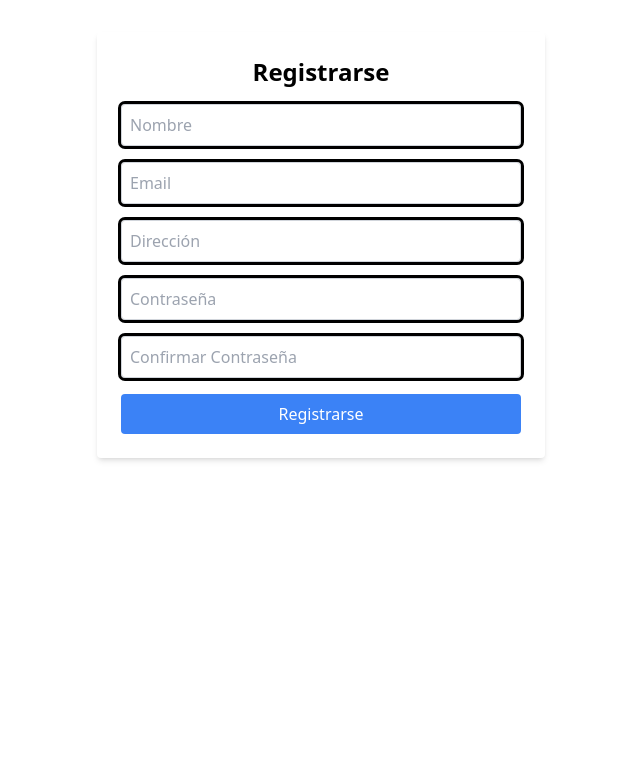
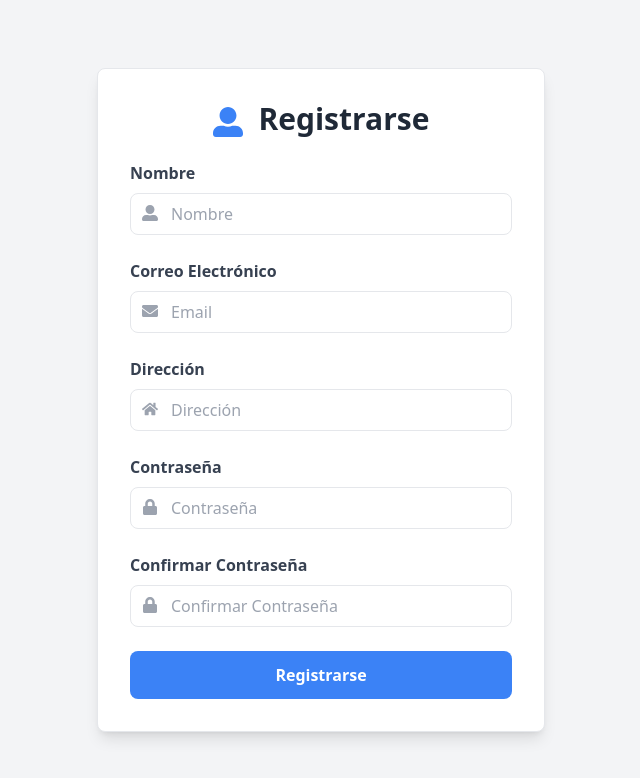
Before and after one commit to ldecasanova/Frontend-proyecto, a React (Vite) app: page /register in a window 1280 px wide. Shown: the top 778 px of the page, without its empty margins (319-959 px from the left). Built offline with nearby package versions, Linux system fonts and the light colour scheme.

Commit message:
avance ux ui

```diff
--- a/src/components/AdoptantesList.tsx
+++ b/src/components/AdoptantesList.tsx
@@ -99,7 +99,7 @@ function AdoptantesList() {
   return (
     <div className="p-8 max-w-7xl mx-auto bg-white rounded-lg shadow-lg">
       <div className="flex justify-between items-center mb-8">
-        <h1 className="text-4xl font-bold text-gray-800">Lista de Adoptantes</h1>
+        <h1 className="text-4xl font-bold text-gray-800">Lista de Clientes</h1>
         <div className="flex space-x-4">
           <button
             className="bg-blue-500 hover:bg-blue-600 text-white font-semibold py-2 px-4 rounded shadow transition duration-300"
@@ -117,7 +117,7 @@ function AdoptantesList() {
             className="bg-green-500 hover:bg-green-600 text-white font-semibold py-2 px-4 rounded shadow transition duration-300"
             onClick={() => navigate('/agregar-adoptante')}
           >
-            Agregar Adoptante
+            Agregar Cliente
           </button>
         </div>
       </div>
@@ -191,7 +191,7 @@ function AdoptantesList() {
         </div>
       ) : (
         <div className="flex justify-center items-center h-64">
-          <p className="text-gray-600 text-lg">No hay adoptantes registrados.</p>
+          <p className="text-gray-600 text-lg">No hay Clientes registrados.</p>
         </div>
       )}
     </div>
--- a/src/components/Auth/Login.tsx
+++ b/src/components/Auth/Login.tsx
@@ -1,8 +1,8 @@
-// src/components/Login.tsx (simplificado)
 import { useState } from 'react';
 import api from '../../api/axios';
 import { useNavigate } from 'react-router-dom';
 import { toast } from 'react-toastify';
+import { FaUserAlt, FaLock, FaEnvelope } from 'react-icons/fa';
 import 'react-toastify/dist/ReactToastify.css';
 
 interface AutenticacionResponseDto {
@@ -30,13 +30,7 @@ function Login() {
         throw new Error('ID de usuario no recibido.');
       }
 
-      // Guardar el ID del usuario en localStorage
       localStorage.setItem('userId', userId.toString());
-
-      // Opcional: Guardar otros datos si los tienes
-      // localStorage.setItem('nombre', 'Juan Pérez');
-      // localStorage.setItem('email', 'juan.perez@example.com');
-      // localStorage.setItem('direccion', 'Calle Falsa 123');
 
       toast.success('Inicio de sesión exitoso', {
         position: 'top-center',
@@ -61,59 +55,79 @@ function Login() {
   };
 
   return (
-    <div className="flex flex-col space-y-4 max-w-md mx-auto mt-8 bg-white p-6 shadow-md rounded">
-      <h1 className="text-2xl text-center mb-4 font-bold">Iniciar Sesión</h1>
+    <div className="flex flex-col items-center justify-center min-h-screen bg-gray-100">
+      <div className="w-full max-w-md bg-white p-8 rounded-lg shadow-lg border border-gray-200">
+        <h1 className="text-3xl font-bold text-center text-gray-800 mb-6">Bienvenido</h1>
 
-      <form onSubmit={handleLogin} className="flex flex-col space-y-4">
+        <form onSubmit={handleLogin} className="space-y-6">
           {/* Campo de nombre de usuario */}
+          <div>
+            <label className="block text-gray-700 font-semibold mb-2">Nombre de Usuario</label>
+            <div className="relative">
+              <FaUserAlt className="absolute left-3 top-3 text-gray-400" />
               <input
                 type="text"
                 placeholder="Nombre de usuario"
-          className="outline rounded p-2 border border-gray-300"
+                className="pl-10 pr-4 py-2 w-full border rounded-lg focus:ring-2 focus:ring-blue-500 focus:outline-none"
                 onChange={(e) => setUsername(e.target.value)}
                 value={username}
                 required
               />
+            </div>
+          </div>
 
           {/* Campo de correo */}
+          <div>
+            <label className="block text-gray-700 font-semibold mb-2">Correo Electrónico</label>
+            <div className="relative">
+              <FaEnvelope className="absolute left-3 top-3 text-gray-400" />
               <input
                 type="email"
                 placeholder="Email"
-          className="outline rounded p-2 border border-gray-300"
+                className="pl-10 pr-4 py-2 w-full border rounded-lg focus:ring-2 focus:ring-blue-500 focus:outline-none"
                 onChange={(e) => setEmail(e.target.value)}
                 value={email}
                 required
               />
+            </div>
+          </div>
 
           {/* Campo de contraseña */}
+          <div>
+            <label className="block text-gray-700 font-semibold mb-2">Contraseña</label>
+            <div className="relative">
+              <FaLock className="absolute left-3 top-3 text-gray-400" />
               <input
                 type="password"
                 placeholder="Contraseña"
-          className="outline rounded p-2 border border-gray-300"
+                className="pl-10 pr-4 py-2 w-full border rounded-lg focus:ring-2 focus:ring-blue-500 focus:outline-none"
                 onChange={(e) => setPassword(e.target.value)}
                 value={password}
                 required
               />
+            </div>
+          </div>
 
           {/* Botón para iniciar sesión */}
           <button
             type="submit"
-          className="bg-blue-500 text-white py-2 rounded hover:bg-blue-600"
+            className="w-full bg-blue-500 text-white py-3 rounded-lg font-bold hover:bg-blue-600 transition duration-300"
           >
             Iniciar Sesión
           </button>
         </form>
 
-      <p className="text-center mt-4">
+        <p className="text-center mt-6 text-gray-600">
           ¿No tienes una cuenta?{' '}
           <button
-          className="text-blue-500 hover:text-blue-400"
+            className="text-blue-500 hover:text-blue-400 font-semibold"
             onClick={() => navigate('/register')}
           >
             Regístrate aquí
           </button>
         </p>
       </div>
+    </div>
   );
 }
 
--- a/src/components/Auth/Register.tsx
+++ b/src/components/Auth/Register.tsx
@@ -1,8 +1,9 @@
 import { useState } from 'react';
 import api from '../../api/axios';
 import { useNavigate } from 'react-router-dom';
-import { toast } from 'react-toastify'; // Importar Toastify
-import 'react-toastify/dist/ReactToastify.css'; // Estilos de Toastify
+import { toast } from 'react-toastify';
+import 'react-toastify/dist/ReactToastify.css';
+import { FaUserAlt, FaEnvelope, FaHome, FaLock } from 'react-icons/fa';
 
 function Register() {
   const [nombre, setNombre] = useState('');
@@ -13,10 +14,9 @@ function Register() {
   const navigate = useNavigate();
 
   const handleRegister = async () => {
-    // Validaciones iniciales
     if (!validateEmail(email)) {
       toast.error('Por favor ingresa un correo válido.', {
-        position: "top-center",
+        position: 'top-center',
         autoClose: 4000,
       });
       return;
@@ -24,7 +24,7 @@ function Register() {
 
     if (password !== confirmPassword) {
       toast.error('Las contraseñas no coinciden.', {
-        position: "top-center",
+        position: 'top-center',
         autoClose: 4000,
       });
       return;
@@ -39,23 +39,21 @@ function Register() {
         confirmPassword,
       });
 
-      // Notificación de éxito
       toast.success('Registro exitoso. Por favor inicia sesión.', {
-        position: "top-center",
+        position: 'top-center',
         autoClose: 3000,
       });
 
-      // Redirigir al login
       navigate('/');
     } catch (error: any) {
       if (error.response && error.response.status === 400) {
         toast.error('El correo ya está registrado.', {
-          position: "top-center",
+          position: 'top-center',
           autoClose: 4000,
         });
       } else {
         toast.error('Hubo un problema al registrar. Inténtalo nuevamente.', {
-          position: "top-center",
+          position: 'top-center',
           autoClose: 4000,
         });
       }
@@ -69,57 +67,103 @@ function Register() {
   };
 
   return (
-    <div className="flex flex-col space-y-4 max-w-md mx-auto bg-white p-6 shadow-md rounded mt-8">
-      <h1 className="text-2xl text-center font-bold">Registrarse</h1>
+    <div className="flex flex-col items-center justify-center min-h-screen bg-gray-100">
+      <div className="w-full max-w-md bg-white p-8 rounded-lg shadow-lg border border-gray-200">
+        <h1 className="text-3xl font-bold text-center text-gray-800 mb-6">
+          <FaUserAlt className="inline-block text-blue-500 mr-2" /> Registrarse
+        </h1>
 
+        <div className="space-y-6">
+          {/* Campo de nombre */}
+          <div>
+            <label className="block text-gray-700 font-semibold mb-2">Nombre</label>
+            <div className="relative">
+              <FaUserAlt className="absolute left-3 top-3 text-gray-400" />
               <input
                 type="text"
                 placeholder="Nombre"
-        className="outline rounded p-2 border border-gray-300"
+                className="pl-10 pr-4 py-2 w-full border rounded-lg focus:ring-2 focus:ring-blue-500 focus:outline-none"
                 value={nombre}
                 onChange={(e) => setNombre(e.target.value)}
                 required
               />
+            </div>
+          </div>
+
+          {/* Campo de correo */}
+          <div>
+            <label className="block text-gray-700 font-semibold mb-2">Correo Electrónico</label>
+            <div className="relative">
+              <FaEnvelope className="absolute left-3 top-3 text-gray-400" />
               <input
                 type="email"
                 placeholder="Email"
-        className="outline rounded p-2 border border-gray-300"
+                className="pl-10 pr-4 py-2 w-full border rounded-lg focus:ring-2 focus:ring-blue-500 focus:outline-none"
                 value={email}
                 onChange={(e) => setEmail(e.target.value)}
                 required
               />
+            </div>
+          </div>
+
+          {/* Campo de dirección */}
+          <div>
+            <label className="block text-gray-700 font-semibold mb-2">Dirección</label>
+            <div className="relative">
+              <FaHome className="absolute left-3 top-3 text-gray-400" />
               <input
                 type="text"
                 placeholder="Dirección"
-        className="outline rounded p-2 border border-gray-300"
+                className="pl-10 pr-4 py-2 w-full border rounded-lg focus:ring-2 focus:ring-blue-500 focus:outline-none"
                 value={direccion}
                 onChange={(e) => setDireccion(e.target.value)}
                 required
               />
+            </div>
+          </div>
+
+          {/* Campo de contraseña */}
+          <div>
+            <label className="block text-gray-700 font-semibold mb-2">Contraseña</label>
+            <div className="relative">
+              <FaLock className="absolute left-3 top-3 text-gray-400" />
               <input
                 type="password"
                 placeholder="Contraseña"
-        className="outline rounded p-2 border border-gray-300"
+                className="pl-10 pr-4 py-2 w-full border rounded-lg focus:ring-2 focus:ring-blue-500 focus:outline-none"
                 value={password}
                 onChange={(e) => setPassword(e.target.value)}
                 required
               />
+            </div>
+          </div>
+
+          {/* Campo de confirmación de contraseña */}
+          <div>
+            <label className="block text-gray-700 font-semibold mb-2">Confirmar Contraseña</label>
+            <div className="relative">
+              <FaLock className="absolute left-3 top-3 text-gray-400" />
               <input
                 type="password"
                 placeholder="Confirmar Contraseña"
-        className="outline rounded p-2 border border-gray-300"
+                className="pl-10 pr-4 py-2 w-full border rounded-lg focus:ring-2 focus:ring-blue-500 focus:outline-none"
                 value={confirmPassword}
                 onChange={(e) => setConfirmPassword(e.target.value)}
                 required
               />
+            </div>
+          </div>
 
+          {/* Botón para registrarse */}
           <button
-        className="bg-blue-500 text-white py-2 rounded hover:bg-blue-600"
+            className="w-full bg-blue-500 text-white py-3 rounded-lg font-bold hover:bg-blue-600 transition duration-300"
             onClick={handleRegister}
           >
             Registrarse
           </button>
         </div>
+      </div>
+    </div>
   );
 }
 
--- a/src/components/Dashboard.tsx
+++ b/src/components/Dashboard.tsx
@@ -53,7 +53,7 @@ function Dashboard() {
     const doc = new jsPDF();
     doc.text('Lista de Animales en Atención', 10, 10);
     autoTable(doc, {
-      head: [['Nombre', 'Especie', 'Edad', 'Género', 'Estado de Salud', 'ID Adoptante']],
+      head: [['Nombre', 'Especie', 'Edad', 'Género', 'Estado de Salud', 'ID Cliente']],
       body: animales.map((animal) => [
         animal.nombre,
         animal.especie,
@@ -68,7 +68,7 @@ function Dashboard() {
   };
 
   const exportToExcel = () => {
-    let content = 'Nombre,Especie,Edad,Género,Estado de Salud,ID Adoptante\n';
+    let content = 'Nombre,Especie,Edad,Género,Estado de Salud,ID Cliente\n';
     animales.forEach((animal) => {
       content += `${animal.nombre},${animal.especie},${animal.edad} ${animal.unidadEdad},${animal.genero || 'No especificado'},${animal.estadoSalud},${animal.adoptanteId || 'No asignado'}\n`;
     });
@@ -140,7 +140,7 @@ function Dashboard() {
                   <th className="py-4 px-6 text-left font-semibold">Edad</th>
                   <th className="py-4 px-6 text-left font-semibold">Género</th>
                   <th className="py-4 px-6 text-left font-semibold">Estado de Salud</th>
-                  <th className="py-4 px-6 text-left font-semibold">ID Adoptante</th>
+                  <th className="py-4 px-6 text-left font-semibold">ID Cliente</th>
                   <th className="py-4 px-6 text-center font-semibold">Acciones</th>
                 </tr>
               </thead>
--- a/src/components/DetalleCitas.tsx
+++ b/src/components/DetalleCitas.tsx
@@ -154,7 +154,7 @@ const DetallesCita = () => {
 
         {/* Información del Adoptante */}
         <div className="bg-gray-50 p-6 rounded-md md:col-span-2">
-          <h2 className="text-2xl font-semibold mb-4 text-gray-700">Información del Adoptante</h2>
+          <h2 className="text-2xl font-semibold mb-4 text-gray-700">Información del Cliente</h2>
           {adoptante ? (
             <>
               <p className="mb-2"><span className="font-medium">Nombre:</span> {adoptante.nombre}</p>
--- a/src/components/EditAnimal.tsx
+++ b/src/components/EditAnimal.tsx
@@ -47,8 +47,8 @@ function EditAnimal() {
         const res = await axios.get<{ id: string; nombre: string }[]>(`${API_BASE_URL}/adoptantes`);
         setAdoptantes(res.data);
       } catch (error) {
-        console.error('Error al cargar adoptantes:', error);
-        toast.error('Error al cargar adoptantes.');
+        console.error('Error al cargar Clientes:', error);
+        toast.error('Error al cargar Clientes.');
       }
     };
 
```
Also changed, not shown: src/components/AgregarAdoptante.tsx (+36 -9 lines), src/components/CalendarioCitas.tsx (+35 -23 lines), src/components/Layout.tsx (+6 -6 lines), src/components/RegistrarAnimal.tsx (+4 -4 lines). Lines whose indentation alone changed are shown as unchanged.
